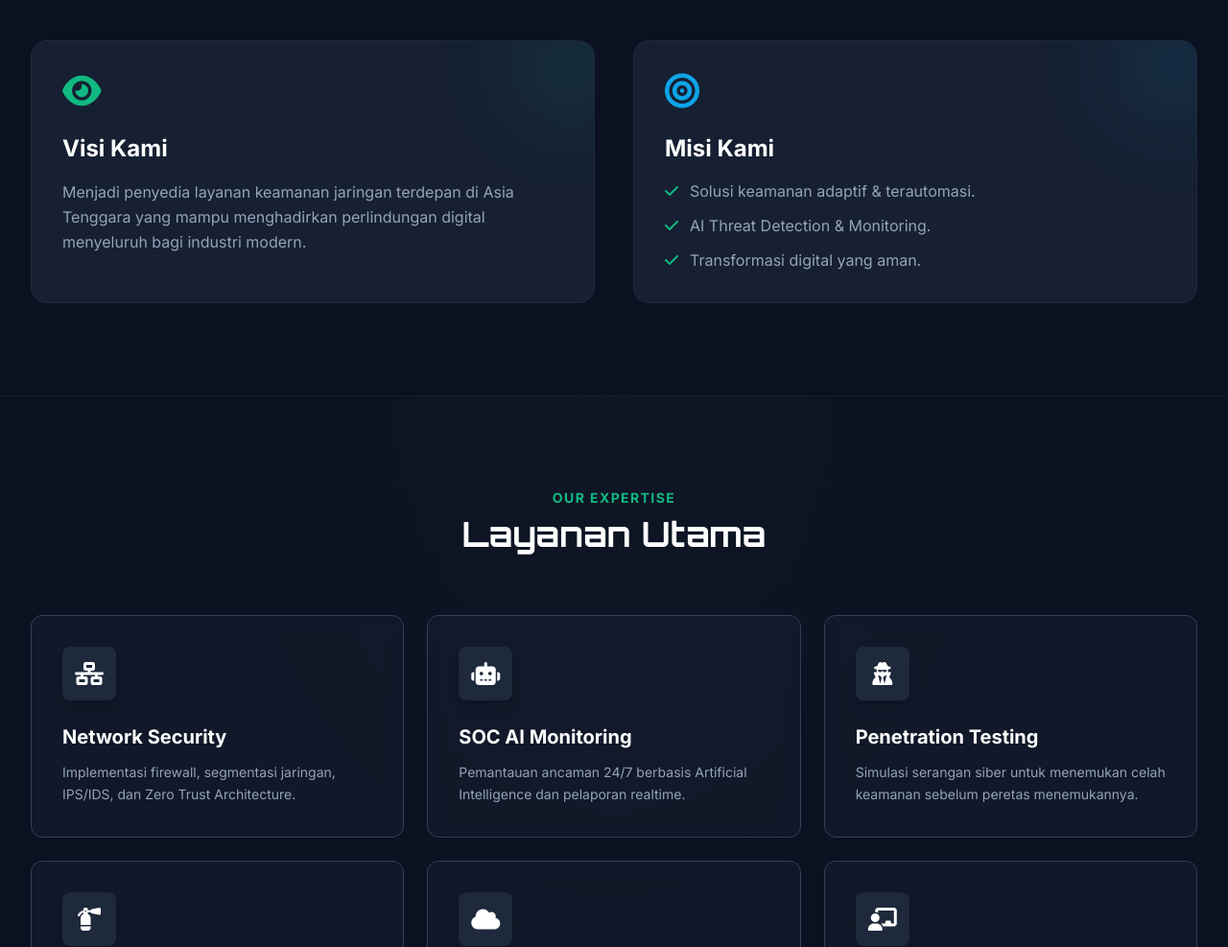
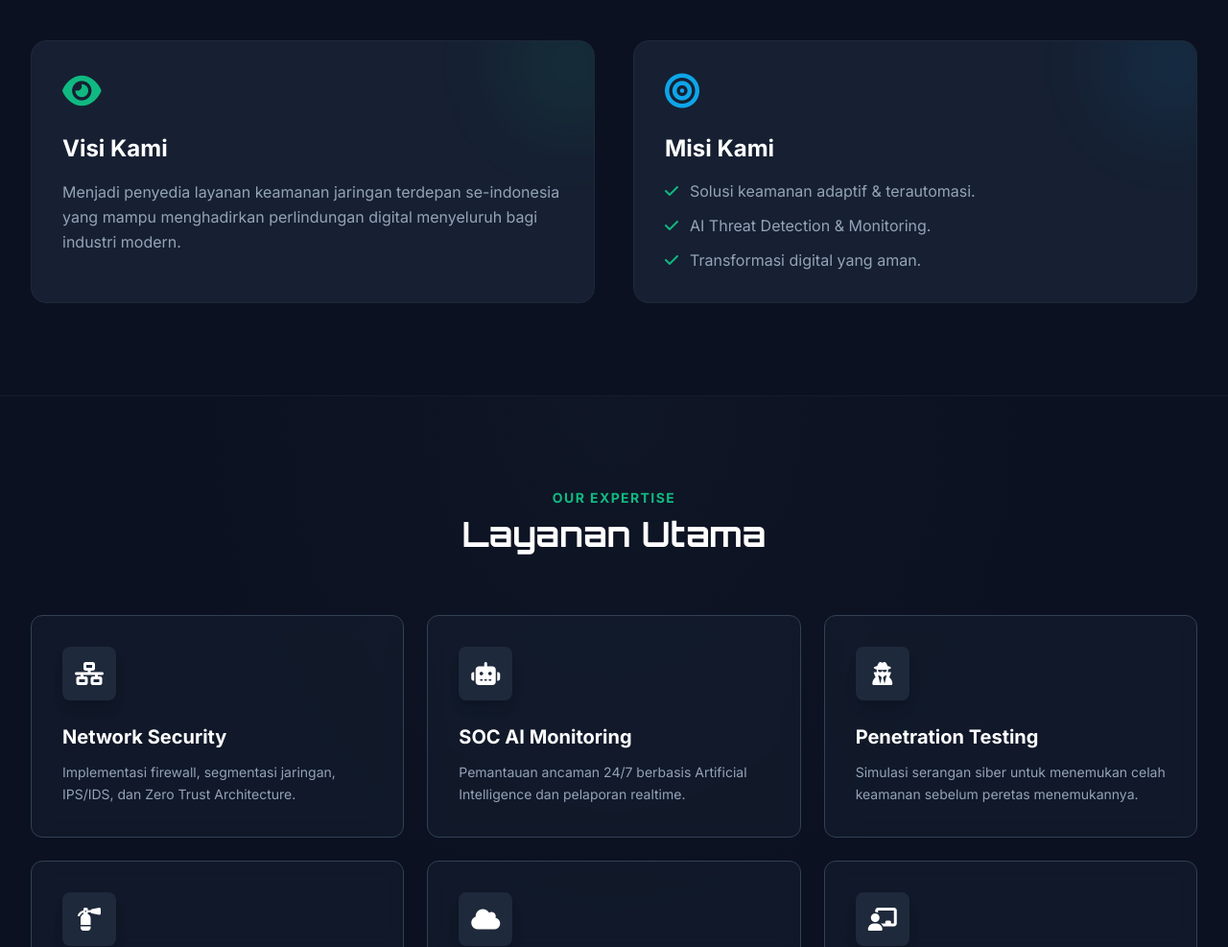
Before and after one commit to Muammarazmimuhammad/guardops-landing, a plain HTML site: page index.html in a window 1280 px wide. Shown: the part 1184-2171 px from the top of the page at 96% size. Drawn offline with nearby package versions, Linux system fonts and the light colour scheme.

Commit message:
Update Word Change

```diff
--- a/index.html
+++ b/index.html
@@ -201,7 +201,7 @@
                     <i class="fas fa-eye text-4xl text-cyber-accent mb-6"></i>
                     <h4 class="text-2xl font-bold text-white mb-4">Visi Kami</h4>
                     <p class="text-slate-400 leading-relaxed">
-                        Menjadi penyedia layanan keamanan jaringan terdepan di Asia Tenggara yang mampu menghadirkan perlindungan digital menyeluruh bagi industri modern.
+                        Menjadi penyedia layanan keamanan jaringan terdepan se-indonesia yang mampu menghadirkan perlindungan digital menyeluruh bagi industri modern.
                     </p>
                 </div>
 
```
